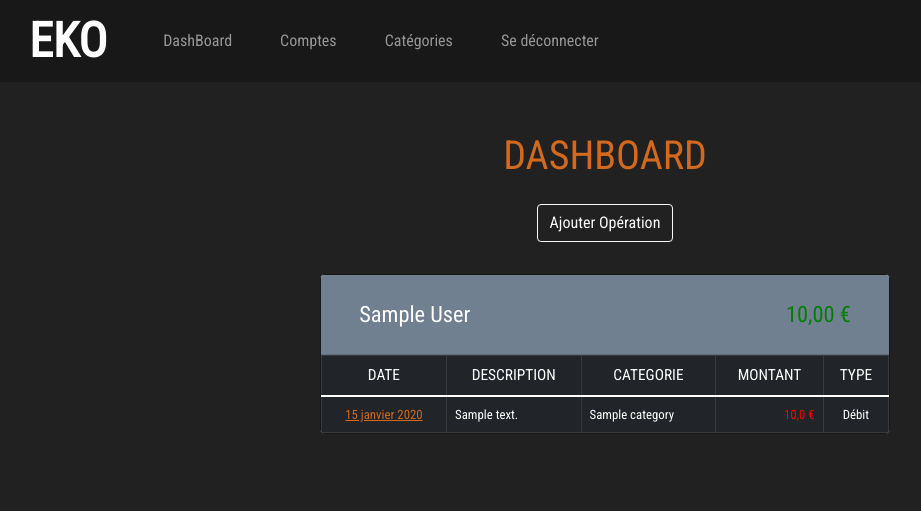
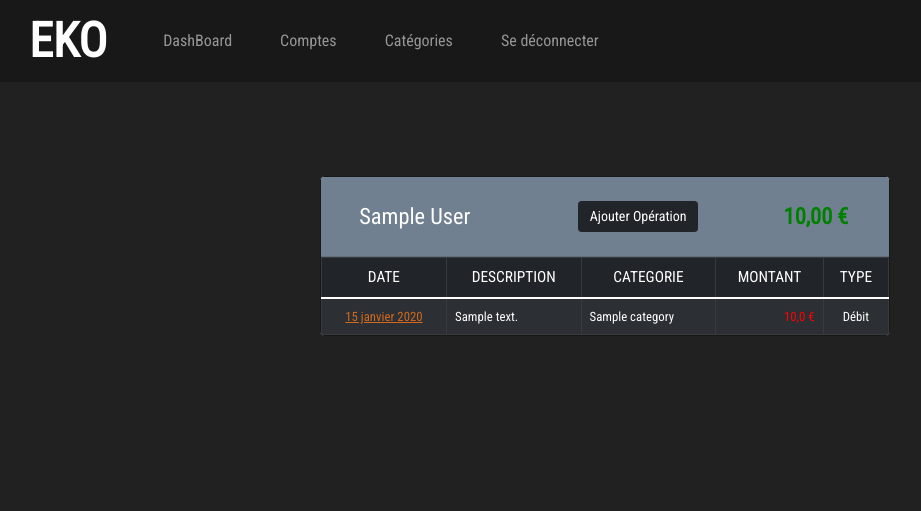
Before and after one commit to dardevetdidier/Eko, a Django app: page /dashboard/ in a window 1280 px wide. Shown: the top 511 px of the page, without its empty margins (35-956 px from the left). Run offline with Django 4.2, Linux system fonts and the light colour scheme; a user stored in the database is signed in; tables that the repository leaves empty hold one stand-in row (values such as "Sample post"); some libraries are stand-ins or nearby versions.

Commit message:
Modify appearance

```diff
--- a/budget/static/css/index.css
+++ b/budget/static/css/index.css
@@ -12,6 +12,7 @@ h1 {
 
 .log{
     background-color: #212121;
+    padding-top: 30vh;
 }
 
 .login-container {
@@ -20,7 +21,7 @@ h1 {
     justify-content: space-between;
     align-items: center;
     background-color: #181818;
-    margin: 5em auto;
+    margin: 0 auto;
     padding: 0 3em;
     width: 25em;
     border-radius: 20px;
@@ -28,7 +29,7 @@ h1 {
 
 .login-title {
     color: grey;
-    margin-top: 1em;
+
     margin-bottom: 1em;
 }
 .log-form {
@@ -55,6 +56,12 @@ h1 {
 }
 
 /* NAV BAR */
+.nav-content {
+    position: fixed;
+    right: 0;
+    left: 0;
+    z-index: 4;
+}
 
 .navbar {
     padding: 0;
@@ -79,10 +86,13 @@ h1 {
 .nav-link {
     color: chocolate;
     margin-right: 2em;
-
 }
 
 .nav-link:hover {
+    color: white;
+}
+
+.nav-link .active {
     color: white;
 }
 
@@ -91,10 +101,23 @@ h1 {
 
 }
 
+
+
 /* BUDGET SNIPPET */
 
+.btn-sm {
+
+    width: 120px;
+
+}
+.btn-sm:hover {
+    background-color: white;
+    color: black;
+    border: none;
+}
+
 .budgets-content {
-    padding: 0 2%;
+    padding: 20vh 2%;
 }
 
 .budget-col {
@@ -122,6 +145,11 @@ h1 {
     color: white;
 }
 
+.budget-amount {
+    width: 4em;
+    padding: 0;
+    font-weight: bold;
+}
 .budget-card-body {
     padding: 0;
 }
@@ -151,7 +179,7 @@ h1 {
 .create-account-button-container {
     display: flex;
     justify-content: space-around;
-    padding: 1em 10em;
+    padding: 20vh 10em 0;
 }
 .account-card-body {
     padding: 3% 30%;
@@ -171,7 +199,7 @@ h1 {
 }
 .dashboard-title {
     display: flex;
-    padding-top: 50px;
+    padding-top: 102px;
     justify-content: center;
 }
 
--- a/budget/templates/budget/budget.html
+++ b/budget/templates/budget/budget.html
@@ -2,17 +2,14 @@
 
     <div class="budget-header card-header">
         <p class="budget-name">{{ account.name }}</p>
-{#        {% if account.balance < 0 %}#}
-{#            <p class="budget-amount red" id="balance">#}
-{#        {% else %}#}
-{#            <p class="budget-amount green">#}
-{#        {% endif %}#}
-{#        {{ account.balance|floatformat:2 }} €</p>#}
+
+        <button type="button" class="btn btn-dark btn-sm" data-bs-toggle="modal" data-bs-target="#staticBackdrop">Ajouter Opération</button>
+
         <p class="budget-amount red" id="balance">{{ account.balance|floatformat:2 }} €</p>
-  </div>
+    </div>
 {#table-striped#}
   <div class="budget-card-body card-body">
-      <table class="budget-table table table-bordered table-dark">
+      <table class="budget-table table-striped table table-bordered table-dark">
           <thead>
           <tr>
               <td class="table-headers">DATE</td>
--- a/budget/templates/budget/dashboard.html
+++ b/budget/templates/budget/dashboard.html
@@ -2,15 +2,6 @@
 {% load static %}
 {% block content %}
 
-    <div class="dashboard-title">
-        <h1>DASHBOARD</h1>
-    </div>
-
-    {% if accounts %}
-        <div class="create-account-button-container container">
-            <button type="button" class="btn btn-outline-light" data-bs-toggle="modal" data-bs-target="#staticBackdrop">Ajouter Opération</button>
-        </div>
-    {% endif %}
 
     <div class="budgets-content">
         <div class="row justify-content-around">
```
